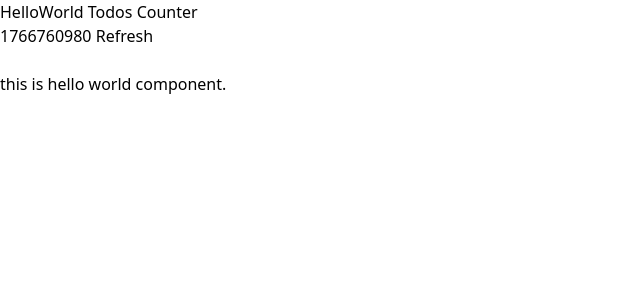
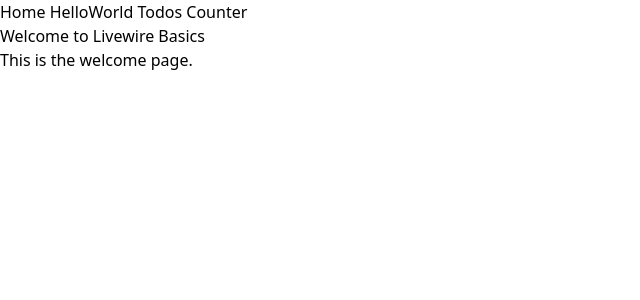
Before and after one commit to aungpyaeheinn/livewire-practice, a Laravel app: page / in a window 1280 px wide. Shown: the top 300 px of the page, without its empty margins (0-640 px from the left). Run offline with Laravel 12, Linux system fonts and the light colour scheme; style sheets or scripts are compiled from the project's sources; some libraries are stand-ins or nearby versions.

Commit message:
practice

```diff
--- a/app/Livewire/HelloWorld.php
+++ b/app/Livewire/HelloWorld.php
@@ -2,8 +2,10 @@
 
 namespace App\Livewire;
 
+use Livewire\Attributes\Title;
 use Livewire\Component;
 
+#[Title('Hello World')]
 class HelloWorld extends Component
 {
     public function render()
--- /dev/null
+++ b/app/Livewire/Welcome.php
@@ -0,0 +1,13 @@
+<?php
+
+namespace App\Livewire;
+
+use Livewire\Component;
+
+class Welcome extends Component
+{
+    public function render()
+    {
+        return view('livewire.welcome');
+    }
+}
--- a/resources/views/components/layouts/app.blade.php
+++ b/resources/views/components/layouts/app.blade.php
@@ -5,11 +5,12 @@
         <meta name="viewport" content="width=device-width, initial-scale=1.0">
         <link rel="stylesheet" href="app.css">
 
-        <title>{{ $title ?? 'Page Title' }}</title>
+        <title>{{ $title ?? 'Home Page' }}</title>
     </head>
     <body>
         <nav>
-            <a href="/" @class(['active' => request()->is('/')])>HelloWorld</a>
+            <a href="/">Home</a>
+            <a href="/hello-world" @class(['active' => request()->is('/hello-world')])>HelloWorld</a>
             <a href="/todos" @class(['active' => request()->is('/todos')])>Todos</a>
             <a href="/counter" @class(['active' => request()->is('/counter')])>Counter</a>
         </nav>
--- /dev/null
+++ b/resources/views/livewire/welcome.blade.php
@@ -0,0 +1,6 @@
+<div>
+    {{-- To attain knowledge, add things every day; To attain wisdom, subtract things every day. --}}
+    <div class="container">
+        <h1>Welcome to Livewire Basics</h1>
+        <p>This is the welcome page.</p>
+</div>
--- a/resources/views/welcome.blade.php
+++ b/resources/views/welcome.blade.php
@@ -10,10 +10,7 @@
 </head>
 
 <body>
-    <div class="container">
-        <h1>Welcome to Livewire Basics</h1>
-        <p>This is the welcome page.</p>
-    </div>
+
 </body>
 
 </html>
--- a/routes/web.php
+++ b/routes/web.php
@@ -2,10 +2,13 @@
 
 use App\Livewire\Todos;
 use App\Livewire\Counter;
+use App\Livewire\Welcome;
 use App\Livewire\HelloWorld;
 use Illuminate\Support\Facades\Route;
 
-Route::get('/', HelloWorld::class);
+Route::get('/', Welcome::class);
+
+Route::get('/hello-world', HelloWorld::class);
 
 Route::get('/todos', Todos::class);
 
```
